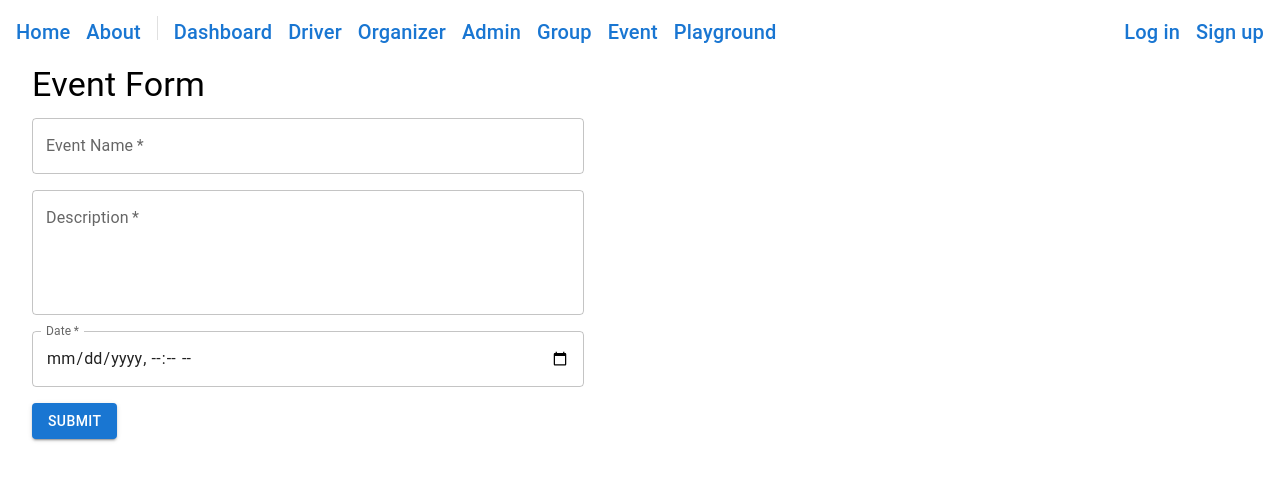
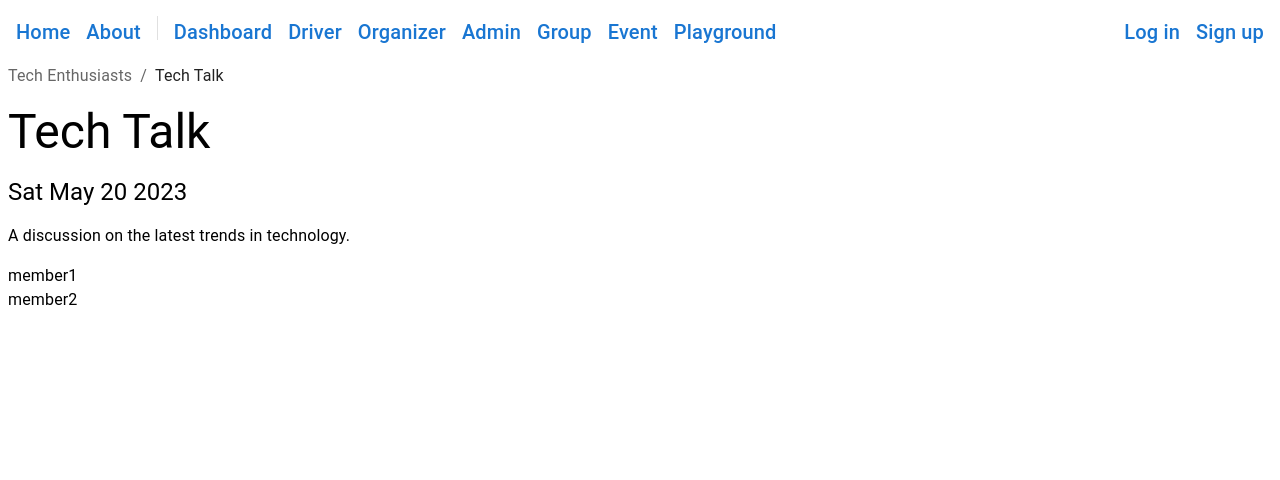
Before and after one commit to bengoh815/travellingProblem, a React (Create React App) app in the folder client/: page /events/1 in a window 1280 px wide. Shown: the top 480 px of the page. Built offline with nearby package versions, Linux system fonts and the light colour scheme.

Commit message:
More structure

```diff
--- a/client/src/components/AppsTable.tsx
+++ b/client/src/components/AppsTable.tsx
@@ -74,9 +74,9 @@ const AppsTable = () => {
           <TableRow>
             <TableCell sx={{ width: "20%" }}>Applicant Name</TableCell>
             <TableCell sx={{ width: "20%" }}>Application Type</TableCell>
-            <TableCell sx={{ width: "20%" }}>Status</TableCell>
+            <TableCell sx={{ width: "15%" }}>Status</TableCell>
             <TableCell sx={{ width: "20%" }}>Submission Date</TableCell>
-            <TableCell sx={{ width: "20%" }}>Actions</TableCell>
+            <TableCell sx={{ width: "25%" }}>Actions</TableCell>
           </TableRow>
         </TableHead>
         <TableBody>
--- /dev/null
+++ b/client/src/components/EventActions.tsx
@@ -0,0 +1,5 @@
+const EventActions = () => {
+  return <></>;
+};
+
+export default EventActions;
--- a/client/src/pages/EventInfo.tsx
+++ b/client/src/pages/EventInfo.tsx
@@ -1,15 +1,67 @@
-import { Grid } from "@mui/material";
+import { Breadcrumbs, Grid, Link, Typography } from "@mui/material";
+import { Link as RouterLink } from "react-router-dom";
 import EventCreate from "../components/EventCreate";
 import Navbar from "../components/Navbar";
+import { IGroup } from "../models/group.types";
 
 const EventInfo = () => {
+  const groupData: IGroup = {
+    name: "Tech Enthusiasts",
+    description:
+      "A group for people passionate about technology and innovation.",
+    members: ["member1", "member2", "member3"],
+    events: [
+      {
+        name: "Tech Talk",
+        description: "A discussion on the latest trends in technology.",
+        date: new Date("2023-05-20T18:00:00Z"),
+        groupId: "group1",
+        attendees: ["member1", "member2"],
+      },
+      {
+        name: "Hackathon",
+        description: "A coding competition to build innovative projects.",
+        date: new Date("2023-06-15T09:00:00Z"),
+        groupId: "group1",
+        attendees: ["member2", "member3"],
+      },
+    ],
+  };
+
+  const eventData = {
+    name: "Tech Talk",
+    description: "A discussion on the latest trends in technology.",
+    date: new Date("2023-05-20T18:00:00Z"),
+    groupId: "group1",
+    attendees: ["member1", "member2"],
+  };
+
   return (
     <Grid container spacing={2}>
       <Grid item xs={12}>
         <Navbar />
       </Grid>
-      <Grid item>
-        <EventCreate />
+      <Grid item xs={12}>
+        <Breadcrumbs aria-label="breadcrumb">
+          <Link underline="hover" color="inherit" href="/groups/:id">
+            {groupData.name}
+          </Link>
+          <Typography color="text.primary">{eventData.name}</Typography>
+        </Breadcrumbs>
+      </Grid>
+      <Grid item xs={12}>
+        <Typography variant="h3">{eventData.name}</Typography>
+      </Grid>
+      <Grid item xs={12}>
+        <Typography variant="h5">{eventData.date.toDateString()}</Typography>
+      </Grid>
+      <Grid item xs={12}>
+        <Typography variant="body1">{eventData.description}</Typography>
+      </Grid>
+      <Grid item xs={12}>
+        {eventData.attendees.map((e, i) => (
+          <Typography key={i}>{e}</Typography>
+        ))}
       </Grid>
     </Grid>
   );
--- a/client/src/pages/GroupInfo.tsx
+++ b/client/src/pages/GroupInfo.tsx
@@ -1,8 +1,9 @@
-import { Box, Grid, Tab, Tabs, Typography } from "@mui/material";
+import { Box, Button, Grid, Tab, Tabs, Typography } from "@mui/material";
 import EventFeed from "../components/EventFeed";
 import { useState } from "react";
 import { IGroup } from "../models/group.types";
 import Navbar from "../components/Navbar";
+import { Add } from "@mui/icons-material";
 
 interface TabPanelProps {
   children?: React.ReactNode;
@@ -89,7 +90,11 @@ const GroupInfo = () => {
             </Tabs>
           </Box>
           <CustomTabPanel value={tabState} index={0}>
-            {isAdmin && <Box>There is something here</Box>}
+            {isAdmin && (
+              <Button variant="contained" endIcon={<Add />}>
+                Create new event
+              </Button>
+            )}
             <EventFeed eventsData={groupData.events} />
           </CustomTabPanel>
           <CustomTabPanel value={tabState} index={1}>
```
